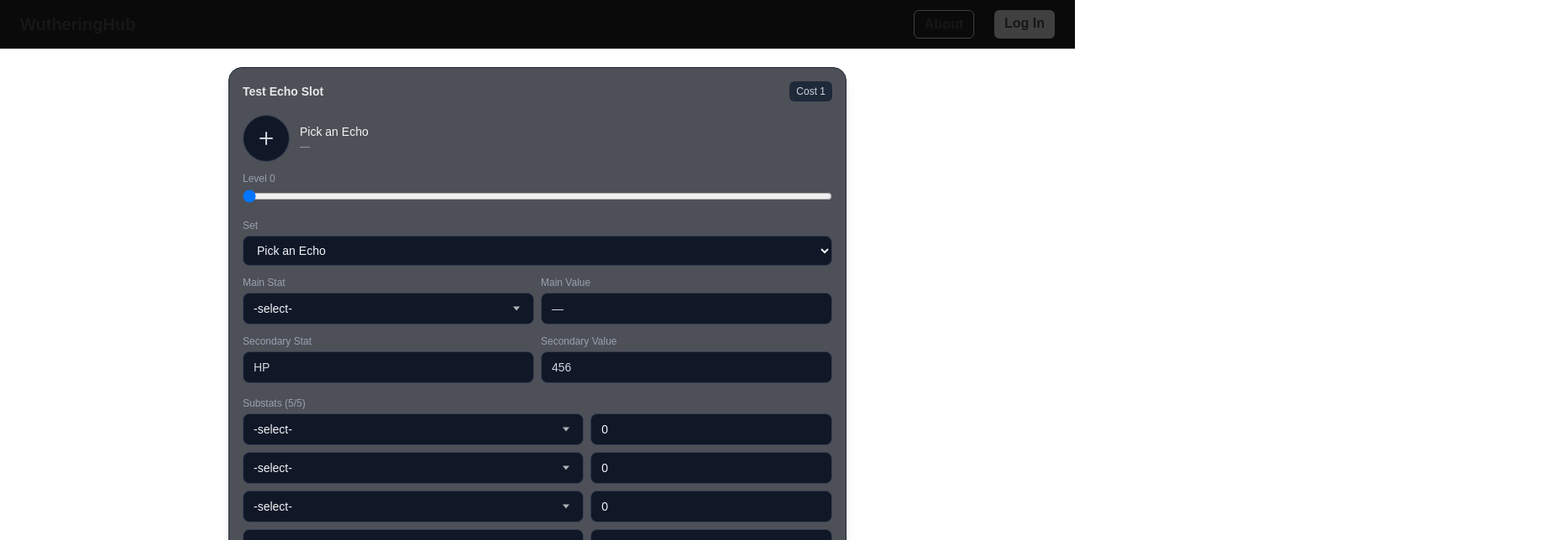
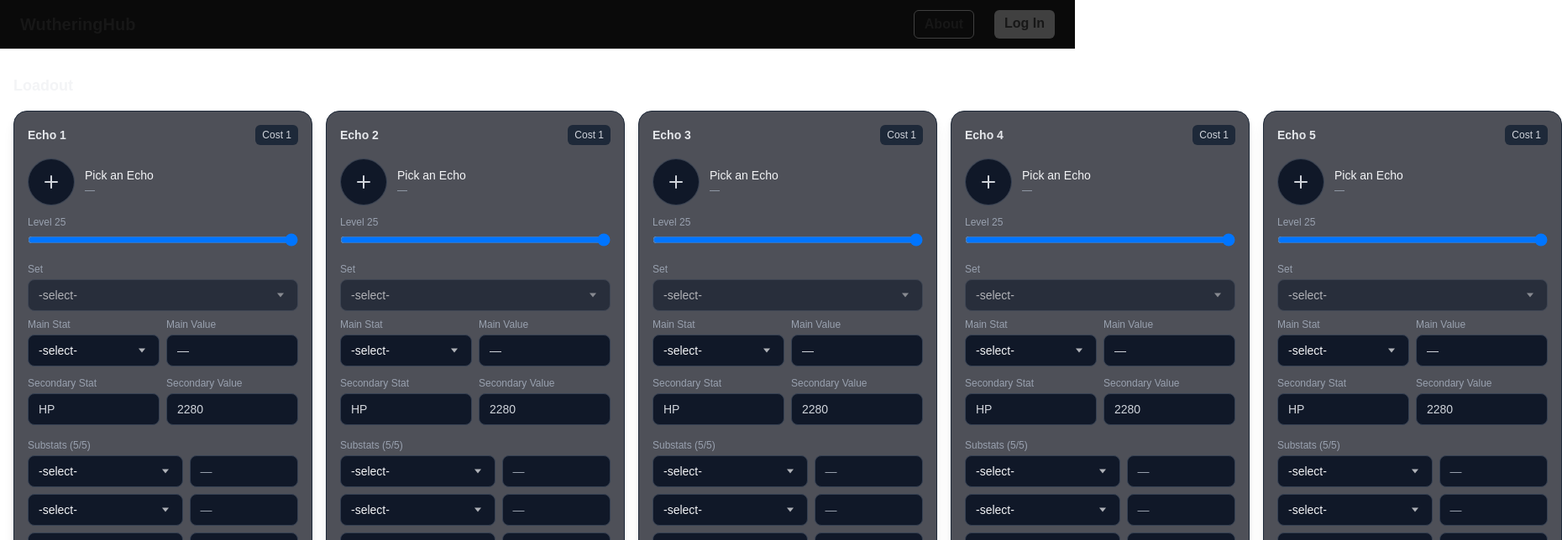
Before and after one commit to Khoi-Duong3/WutheringHub, a Next.js app in the folder frontend/wutheringhub/: page /calculator in a window 1280 px wide. Shown: the top 644 px of the page at 84% size, 1860 px wide, since content can reach past the window. Built offline with nearby package versions, Linux system fonts and the light colour scheme.

Commit message:
need to fix bug when picking 2nd stat first causes a crash

```diff
--- a/frontend/wutheringhub/app/calculator/page.tsx
+++ b/frontend/wutheringhub/app/calculator/page.tsx
@@ -1,42 +1,57 @@
-"use client";
+'use client';
 
-import { useState } from "react";
-import EchoBox, { type EchoPiece, type EchoMeta } from "../components/EchoBox";
-// ⬇️ Adjust path to your JSON location
-import echoesData from "@/data/echoes.json";
+import { useMemo, useState } from 'react';
+import LoadoutGrid, { WeaponData } from '../components/LoadoutGrid';
+import type { EchoMeta, EchoPiece, EchoCost } from '../components/EchoBox';
+
+
+import echoesJson from '@/data/echoes.json';
+
+
+function makeEmptyPiece(slot: number): EchoPiece {
+  return {
+    id: `slot-${slot}`,
+    level: 25,
+    setName: '',
+    cost: 1 as EchoCost,
+    main: { stat: '', value: 0 },
+    secondary: { stat: 'hp', value: 0 },
+    substats: [],
+    selectedEchoId: undefined,
+  };
+}
+
+
 
 export default function Page() {
-  const echoes = echoesData as unknown as EchoMeta[];
+  const echoes = useMemo(() => echoesJson as unknown as EchoMeta[], []);
 
-  const [piece, setPiece] = useState<EchoPiece>({
-    id: "echo-1",
-    level: 0,
-    setName: "",
-    cost: 1, // will be overridden when you pick an echo
-    main: { stat: "", value: 0 },
-    secondary: { stat: "hp", value: 0 }, // will auto-sync
-    substats: Array.from({ length: 5 }, () => ({ stat: "", value: 0 })),
-  });
+  const [pieces, setPieces] = useState<EchoPiece[]>(
+    Array.from({ length: 5 }, (_, i) => makeEmptyPiece(i))
+  );
+
+  const [weapon, setWeapon] = useState<WeaponData | undefined>(undefined);
+
+  const onChangePiece = (slot: number, next: EchoPiece) => {
+    setPieces((prev) => {
+      const arr = [...prev];
+      arr[slot] = next;
+      return arr;
+    });
+  };
 
   return (
-    <div className="mx-auto max-w-3xl space-y-6 p-4">
-      <EchoBox
+    <main className="mx-auto max-w-[1600px] px-4 py-6">
+      <h1 className="mb-4 text-lg font-semibold text-gray-100">Loadout</h1>
+
+      <LoadoutGrid
         echoes={echoes}
-        value={piece}
-        onChange={setPiece}
-        title="Test Echo Slot"
-        // ⬇️ when you have real numbers for the secondary curves, plug them here
-        secondaryScaler={(level, cost) => {
-          // example placeholder; replace with real tables:
-          const base = cost === 1 ? 140 : 260;
-          const per = cost === 1 ? 3.2 : 5.5;
-          return Math.round((base + per * level) * 10) / 10;
-        }}
+        pieces={pieces}
+        onChangePiece={onChangePiece}
+        weapon={weapon}
+        onChangeWeapon={(patch) => setWeapon((w) => ({ ...w, ...patch }))}
+        compactScale={0.75}
       />
-
-      <pre className="overflow-auto rounded-xl border border-gray-800 bg-black p-3 text-xs text-gray-300">
-        {JSON.stringify(piece, null, 2)}
-      </pre>
-    </div>
+    </main>
   );
 }
--- a/frontend/wutheringhub/app/components/EchoBox.tsx
+++ b/frontend/wutheringhub/app/components/EchoBox.tsx
@@ -5,6 +5,8 @@ import { EchoStat } from "@/lib/types";
 
 export type EchoCost = 1 | 3 | 4;
 export type StatKey = EchoStat | "";
+
+type SetOption = { value: string; label: string; icon?: string };
 
 export interface EchoMeta {
 	id: number;
@@ -92,24 +94,49 @@ interface ValueFieldProps {
 }
 
 function ValueField({ stat, value, onChange, id, placeholder }: ValueFieldProps) {
-	const tiers = stat ? ROLL_TIERS[stat as EchoStat] : undefined;
-	if (tiers?.length) {
-		return (
+  if (!stat) {
+    return (
+      <div
+        id={id}
+        className="w-full rounded-lg border border-gray-700 bg-gray-900 px-3 py-2 text-sm text-gray-400"
+      >
+        —
+      </div>
+    );
+  }
+
+  const tiers = ROLL_TIERS[stat as EchoStat];
+  if (tiers?.length) {
+    return (
+		<div className="relative">
 			<select
 				id={id}
-				className="w-full rounded-lg border border-gray-700 bg-gray-900 px-3 py-2 text-sm text-gray-100 focus:outline-none focus:ring-2 focus:ring-indigo-500"
+				className="w-full appearance-none rounded-lg border border-gray-700 bg-gray-900 px-3 py-2 pr-8 text-sm text-gray-100 focus:outline-none focus:ring-2 focus:ring-indigo-500"
 				value={value}
 				onChange={(e) => onChange(Number(e.target.value))}
-			>
-				<option value={0}>— select —</option>
+				>
+				<option value={0}>0%</option>
 				{tiers.map((t) => (
-					<option key={t} value={t}>{format(stat, t)}</option>
+					<option key={t} value={t}>
+					{format(stat, t)}
+					</option>
 				))}
-			</select>
-		);
+				</select>
+				<svg
+					width="16"
+					height="16"
+					viewBox="0 0 20 20"
+					className="pointer-events-none absolute right-2 top-1/2 -translate-y-1/2 opacity-70"
+					>
+					<path d="M5 7l5 6 5-6H5z" fill="currentColor" />
+				</svg>
+		</div>
+    	);
 	}
 
-	return <NumberInput id={id} value={value} onChange={onChange} placeholder={placeholder} />;
+  return (
+    <NumberInput id={id} value={value} onChange={onChange} placeholder={placeholder} />
+  );
 }
 
 
@@ -200,6 +227,83 @@ function EchoPicker({ echoes, onPick, trigger }: EchoPickerProps) {
 				)}
 		</div>
 	);
+}
+
+interface SetSelectWithIconProps {
+	value: string;
+	options: SetOption[];
+	onChange: (v: string) => void;
+	id?: string;
+	className?: string;
+	placeholder?: string;
+	disabled?: boolean;
+
+};
+
+function SetSelectWithIcon({value, options, onChange, id, className, placeholder="-select-", disabled}: SetSelectWithIconProps) {
+	const [open, setOpen] = useState(false);
+	const menuRef = useRef<HTMLDivElement | null>(null);
+	const current = options.find(o => o.value === value);
+
+	useEffect(() => {
+		if (!open) return;
+		const onDown = (e: MouseEvent) => {
+			if (menuRef.current && !menuRef.current.contains(e.target as Node)) setOpen(false);
+		};
+		const onKey = (e: KeyboardEvent) => { if (e.key === "Escape") setOpen(false); };
+		document.addEventListener("mousedown", onDown);
+		document.addEventListener("keydown", onKey);
+		return () => {
+			document.removeEventListener("mousedown", onDown);
+			document.removeEventListener("keydown", onKey);
+		};
+	}, [open]);
+
+	return(
+		<div className="relative">
+			<button
+				type="button"
+				id={id}
+				className={`flex w-full items-center justify-between rounded-lg border border-gray-700 bg-gray-900 px-3 py-2 text-sm text-gray-100 focus:outline-none focus:ring-2 focus:ring-indigo-500 ${className ?? ""} ${disabled ? "opacity-60 cursor-not-allowed" : ""}`}
+				onClick={() => !disabled && setOpen(o => !o)}
+				aria-haspopup="listbox"
+				aria-expanded={open}
+				aria-disabled={disabled || undefined}
+			>
+				<span className="flex items-center gap-2 truncate">
+				{current?.icon && <img src={current.icon} alt="" className="h-4 w-4 rounded-sm" />}
+				<span className="truncate">{current?.label ?? placeholder}</span>
+				</span>
+				<svg width="16" height="16" viewBox="0 0 20 20" className="opacity-70">
+					<path d="M5 7l5 6 5-6H5z" fill="currentColor" />
+				</svg>
+			</button>
+
+			{open && (
+				<div
+				ref={menuRef}
+				className="absolute z-20 mt-2 max-h-64 w-full overflow-auto rounded-lg border border-gray-800 bg-gray-950 p-1 shadow-xl"
+				role="listbox"
+				>
+				{options.map(o => {
+					const selected = o.value === value;
+					return (
+					<button
+						key={o.value}
+						className={`flex w-full items-center gap-2 rounded-md px-2 py-2 text-left text-sm hover:bg-gray-800 ${selected ? "bg-gray-800" : ""}`}
+						onClick={() => { onChange(o.value); setOpen(false); }}
+						role="option"
+						aria-selected={selected}
+					>
+						{o.icon && <img src={o.icon} alt="" className="h-4 w-4 rounded-sm" />}
+						{o.label}
+					</button>
+					);
+				})}
+				</div>
+			)}
+		</div>
+  	)
 }
 
 const MAIN_STATS: StatKey[] = [
@@ -462,6 +566,12 @@ export default function EchoBox({echoes,value,onChange,title = "Echo Slot"}: Ech
 		[onChange, value]
 	);
 
+	useEffect(() => {
+  		if (value.level == null || value.level === 0) {
+    	update({ level: 25 });
+  		}
+	}, []);
+
 	const subStats = useMemo(() => {
 		const subs = [...value.substats];
 		while (subs.length < 5) subs.push({ stat: "", value: 0});
@@ -501,7 +611,15 @@ export default function EchoBox({echoes,value,onChange,title = "Echo Slot"}: Ech
 		}
 	}, [mainValue, value.main.stat, value.main.value, update])
 
-	const setOptions = selectedEcho?.sets ?? [];
+	const setOptions = useMemo<SetOption[]>(() => {
+		if (!selectedEcho) return [];
+		const urls = selectedEcho.setURL ?? [];
+		return selectedEcho.sets.map((label, i) => ({
+			value: label,
+			label,
+			icon: urls[i],
+		}));
+	}, [selectedEcho])
 
 	return (
 		<div className="rounded-2xl border border-gray-800 bg-gray-950/70 p-4 shadow-lg">
@@ -555,17 +673,13 @@ export default function EchoBox({echoes,value,onChange,title = "Echo Slot"}: Ech
 			</div>
 
 			<label className="mb-1 block text-xs text-gray-400">Set</label>
-			<select
-				className="mb-3 w-full rounded-lg border border-gray-700 bg-gray-900 px-3 py-2 text-sm text-gray-100 focus:outline-none focus:ring-2 focus:ring-indigo-500"
+			<SetSelectWithIcon
 				value={value.setName}
-				onChange={(e) => update ({ setName: e.target.value})}
+				options={setOptions}
+				onChange={(v) => update({ setName: v})}
 				disabled={!selectedEcho}
-			>
-				{!selectedEcho && <option value="">Pick an Echo</option>}
-				{setOptions.map((s) => (
-					<option key={s} value={s}>{s}</option>
-				))}
-			</select>
+				className="mb-2"
+			/>
 
 			<div className="grid grid-cols-2 gap-2">
 				<div>
--- /dev/null
+++ b/frontend/wutheringhub/app/components/LoadoutGrid.tsx
@@ -0,0 +1,156 @@
+import EchoBox, { EchoMeta, EchoPiece, EchoCost } from "./EchoBox";
+import { Plus } from "lucide-react";
+import { useMemo } from "react";
+
+export interface WeaponData {
+    id?: number | string;
+    name?: string;
+    iconURL?: string;
+}
+
+export interface LoadoutGridProps {
+    echoes: EchoMeta[];
+    pieces: EchoPiece[];
+    onChangePiece: (slot: number, next: EchoPiece) => void;
+
+    weapon?: WeaponData;
+    onChangeWeapon?: (patch: Partial<WeaponData>) => void;
+
+    className?: string;
+    compactScale?: number;
+}
+
+function makeEmptyPiece(slot: number): EchoPiece {
+    return {
+        id: `slot-${slot}`,
+        level: 25,
+        setName: "",
+        cost: 1 as EchoCost,
+        main: { stat: "", value: 0 },
+        secondary: { stat: "hp", value: 0 },
+        substats: [],
+        selectedEchoId: undefined,
+    };
+}
+
+function Shrink({
+    children,
+    scale = 0.8,
+}: {
+    children: React.ReactNode;
+    scale?: number;
+}) {
+    return (
+        <div
+        className="origin-top-left [transform:translateZ(0)]"
+        style={{ transform: `scale(${scale})` }}
+        >
+        <div className="max-w-[520px]">{children}</div>
+        </div>
+    );
+}
+
+function WeaponCard({
+    weapon,
+    onChange,
+}: {
+  weapon?: WeaponData;
+  onChange?: (patch: Partial<WeaponData>) => void;
+}) {
+  const pickWeapon = () => onChange?.({ id: 0 });
+
+  return (
+    <div className="flex min-h-[180px] items-center justify-center rounded-2xl border border-gray-800 bg-gray-950/70 p-4 shadow-lg">
+      {weapon?.iconURL ? (
+        <div className="flex items-center gap-3">
+          <img src={weapon.iconURL} alt={weapon.name ?? "Weapon"} className="h-12 w-12 rounded-md" />
+          <div className="min-w-0">
+            <div className="truncate text-sm text-gray-100">{weapon.name ?? "Weapon"}</div>
+            <button
+              className="mt-1 rounded-md border border-gray-700 px-2 py-1 text-xs text-gray-300 hover:bg-gray-800"
+              onClick={pickWeapon}
+            >
+              Change
+            </button>
+          </div>
+        </div>
+      ) : (
+        <button
+          onClick={pickWeapon}
+          className="flex flex-col items-center gap-2 rounded-lg border border-dashed border-gray-700 px-6 py-8 text-gray-300 hover:border-gray-500 hover:bg-gray-800/40"
+        >
+          <Plus className="h-6 w-6" />
+          <span className="text-xs">Select Weapon</span>
+        </button>
+      )}
+    </div>
+  );
+}
+
+export default function LoadoutGrid({
+    echoes,
+    pieces,
+    onChangePiece,
+    weapon,
+    onChangeWeapon,
+    className,
+    compactScale = 0.8,
+}: LoadoutGridProps) {
+  const slots = useMemo(() => {
+    const arr = Array.from({ length: 5 }, (_, i) => pieces[i] ?? makeEmptyPiece(i));
+    return arr as EchoPiece[];
+  }, [pieces]);
+
+  return (
+    <section className={`mx-auto w-fit ${className ?? ""}`}>
+
+    <div className="grid grid-flow-col auto-cols-[356px] gap-x-4">
+      <div className="min-w-0">
+        <EchoBox
+            echoes={echoes}
+            value={slots[0]}
+            onChange={(next) => onChangePiece(0, next)}
+            title="Echo 1"
+        />
+      </div>
+
+      <div className="min-w-0">
+        <EchoBox
+            echoes={echoes}
+            value={slots[1]}
+            onChange={(next) => onChangePiece(1, next)}
+            title="Echo 2"
+        />
+      </div>
+
+      <div className="min-w-0">
+        <EchoBox
+            echoes={echoes}
+            value={slots[2]}
+            onChange={(next) => onChangePiece(2, next)}
+            title="Echo 3"
+        />
+
+      </div>
+
+      <div className="min-w-0">
+          <EchoBox
+            echoes={echoes}
+            value={slots[3]}
+            onChange={(next) => onChangePiece(3, next)}
+            title="Echo 4"
+        />
+      </div>
+
+      <div className="min-w-0">
+          <EchoBox
+            echoes={echoes}
+            value={slots[4]}
+            onChange={(next) => onChangePiece(4, next)}
+            title="Echo 5"
+        />
+      </div>
+    </div>
+  </section>
+  );
+}
```
